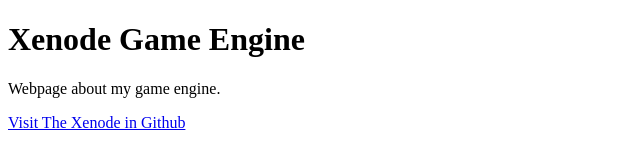
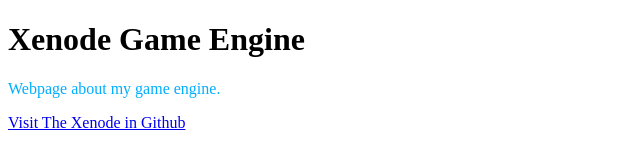
Before and after one commit to shreyaspranav/xenodegameengine, a plain HTML site: page index.html in a window 1280 px wide. Shown: the whole page, without its empty margins (0-640 px from the left). Drawn offline with Linux system fonts and the light colour scheme.

Commit message:
Added color to paragraph

```diff
--- a/index.html
+++ b/index.html
@@ -1,5 +1,10 @@
 <!DOCTYPE html>
 <html>
+	<style>
+		p {
+			color: rgb(0, 174, 255);
+		}
+	</style>
 <body>
 
 	<h1>Xenode Game Engine</h1>
```
